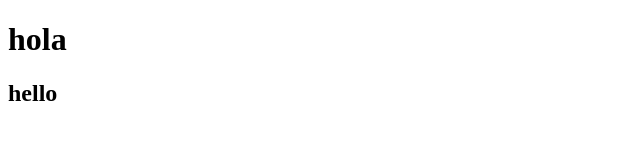
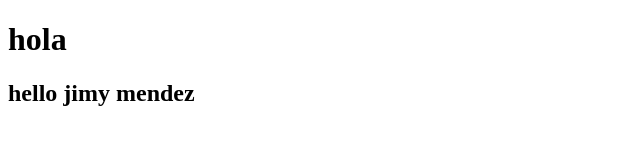
Before and after one commit to jasson00115/testrepositorio, a plain HTML site: page index.html in a window 1280 px wide. Shown: the whole page, without its empty margins (0-640 px from the left). Drawn offline with Linux system fonts and the light colour scheme.

Commit message:
modificacion5

```diff
--- a/index.html
+++ b/index.html
@@ -8,6 +8,6 @@
 </head>
 <body>
     <h1>hola</h1>
-    <h2>hello</h2>
+    <h2>hello jimy mendez</h2>
 </body>
 </html>
```
